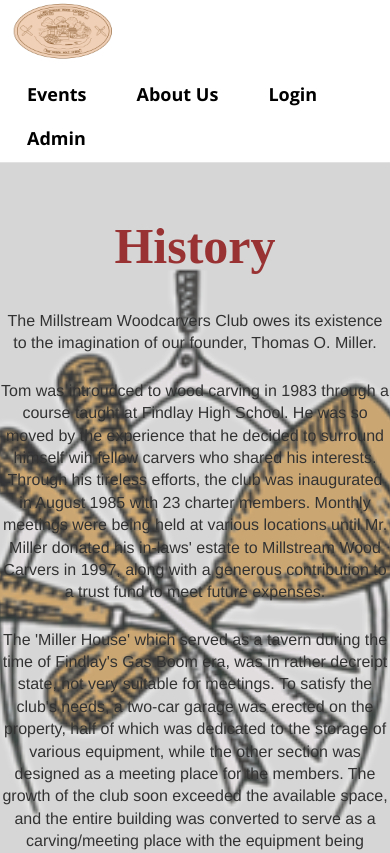
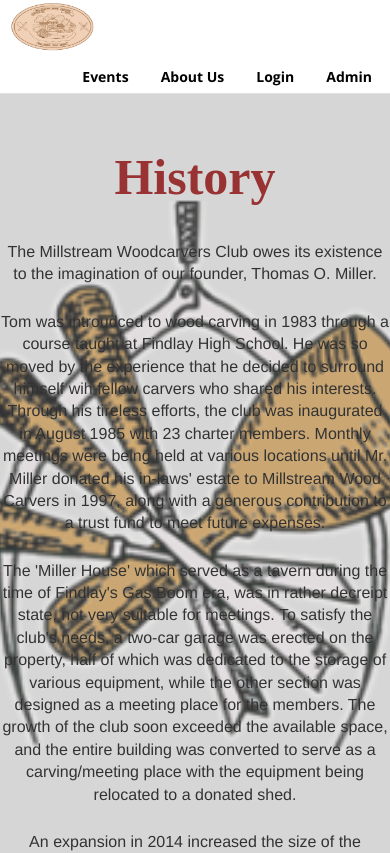
Before and after one commit to sidiBtr/CSCI480-project, a React (Vite) app in the folder frontend/: page /aboutUs in a window 390 px wide. Shown: the top 853 px of the page. Built offline with nearby package versions, Linux system fonts and the light colour scheme.

Commit message:
Changes to mobile versions of home and nav

```diff
--- a/frontend/src/components/NavBarStyle.css
+++ b/frontend/src/components/NavBarStyle.css
@@ -35,3 +35,31 @@
 .navbar a:hover {
     color: maroon;
 }
+
+@media (max-width: 600px) {
+    .logo {
+        height: 25px;
+        width: 50px;
+    }
+
+    .navbar li {
+        padding: 5px 4px 5px 4px;
+    }
+
+    .navbar a {
+        font-size: 12px;
+        padding: 7px 8px;
+    }
+}
+
+@media (max-width: 1000px) {
+    .logo {
+        height: 60px;
+        width: 100px;
+    }
+
+    .navbar a {
+        font-size: 14px;
+        padding: 9px 12px;
+    }
+}
--- a/frontend/src/pages/homePage.css
+++ b/frontend/src/pages/homePage.css
@@ -74,7 +74,7 @@
 
   .gallery-container {
     display: block;
-    padding-top: 4em;
+    padding-top: 2em;
   }
 
   .gallery-text {
@@ -108,26 +108,30 @@
   }
 
   @media (max-width: 600px) {
+    .home-container {
+      min-width: 600px;
+    }
+
     .home-text {
       padding-top: 4em;
-      padding-left: 5em;
-      max-width: 600px;
+      margin-right: 10em;
+      text-align: center;
     }
 
     .home-text h1 {
+      font-size: 35px;
+    }
+
+    .home-text .welcome {
+      font-size: 25px;
+    }
+
+    .home-text .club {
       font-size: 30px;
     }
 
-    .home-text .welcome {
-      font-size: 20px;
-    }
-
-    .home-text .club {
-      font-size: 25px;
-    }
-
     .home-text p {
-      font-size: 16px;
+      font-size: 18px;
     }
 
     .home-image {
@@ -143,15 +147,59 @@
     }
 
     .images {
-      gap: 4px;
-      padding: 10px 5px;
+      gap: 6px;
+      padding: 15px 7px;
     }
 
     .images img {
-      max-width: 200px;
-      height: 175px;
+      max-width: 140px;
+      height: 120px;
+    }
+
+    .gallery-text {
+      font-size: 20px;
     }
   }
+
+  @media (max-width: 1000px) and (min-width: 601px) {
+
+    .home-text {
+      padding-top: 4em;
+      padding-left: 8em;
+    }
+
+    .home-text p {
+      font-size: 20px;
+      line-height: 150%;
+    }
+
+    .home-text h1 {
+      font-size: 35px;
+    }
+
+    .home-text .welcome {
+      font-size: 30px;
+    }
+
+    .home-text .club {
+      font-size: 32px;
+    }
+
+    .home-image {
+      max-width: 700px;
+      padding-top: 8em;
+    }
+
+    .home-image img {
+      width: 100%;
+      max-width: 300px;
+    }
+
+    .gallery-container {
+      padding-top: 20px;
+    }
+  }
+
 
   footer {
     margin-top: auto;
```
